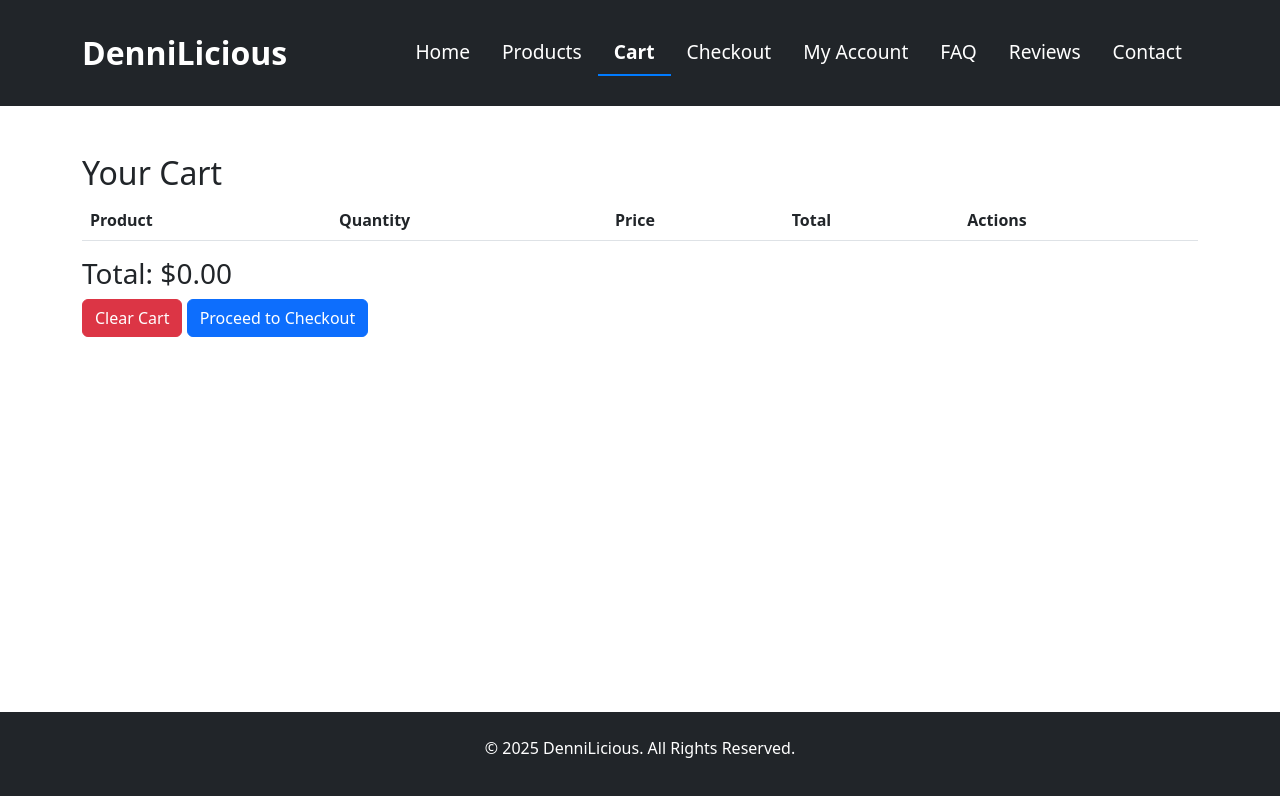
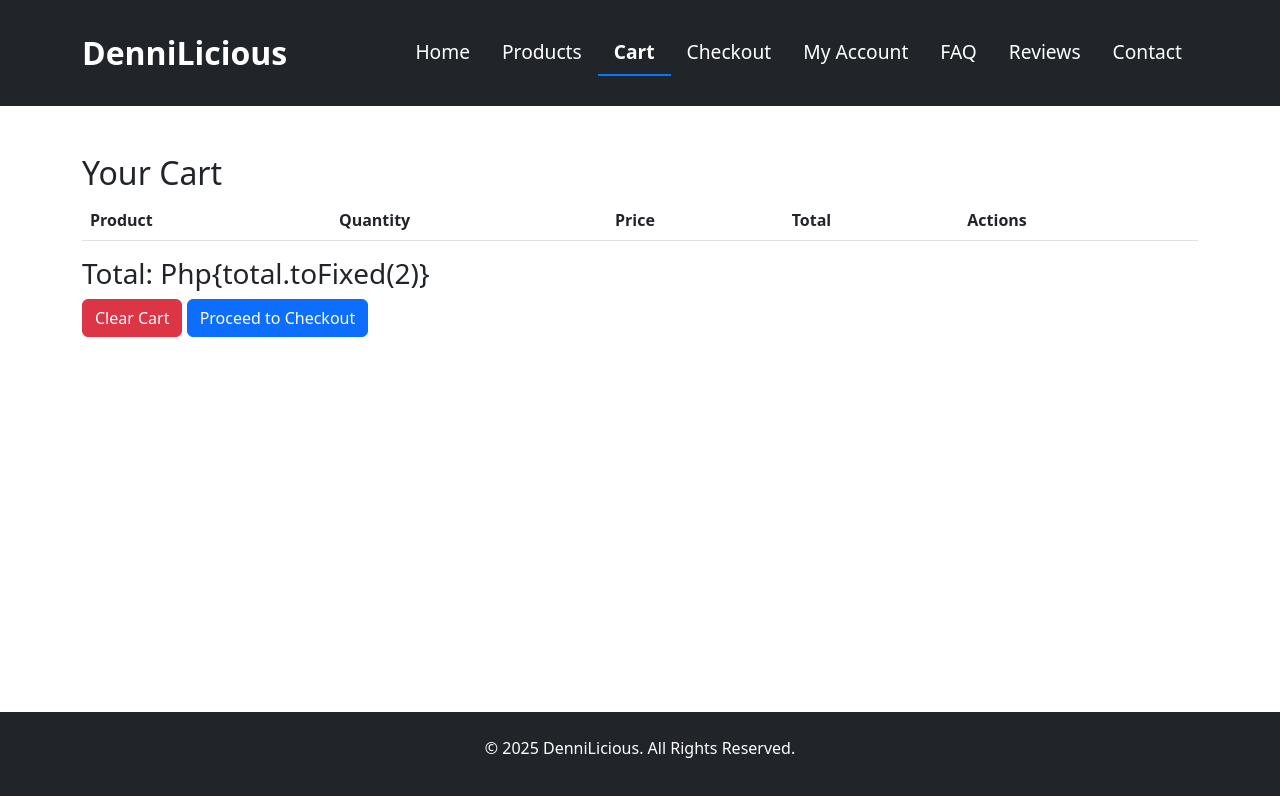
Before and after one commit to playSwishhh/DenniLicious, a plain HTML site: page cart.html in a window 1280 px wide. Drawn offline with nearby package versions, Linux system fonts and the light colour scheme.

Commit message:
Update cart.html

```diff
--- a/cart.html
+++ b/cart.html
@@ -46,7 +46,7 @@
                     <!-- Cart items will be dynamically inserted here -->
                 </tbody>
             </table>
-            <h3 id="total-price">Total: $0.00</h3>
+            <h3 id="total-price">Total: Php0.00</h3>
             <button class="btn btn-danger" id="clear-cart-button">Clear Cart</button>
             <button class="btn btn-primary" id="checkout-button">Proceed to Checkout</button>
         </div>
@@ -91,7 +91,7 @@
             });
 
             // Update the total price
-            document.getElementById('total-price').innerText = `Total: $${total.toFixed(2)}`;
+            document.getElementById('total-price').innerText = `Total: Php{total.toFixed(2)}`;
         }
 
         // Update the cart in localStorage
@@ -135,7 +135,7 @@
             const loggedIn = localStorage.getItem('username');
             if (!loggedIn) {
                 alert('Please log in to proceed to checkout.');
-                window.location.href = 'account.html';
+                window.location.href = 'accounts.html';
             } else {
                 // Get the current cart data from localStorage
                 const cart = JSON.parse(localStorage.getItem('cart')) || [];
```
